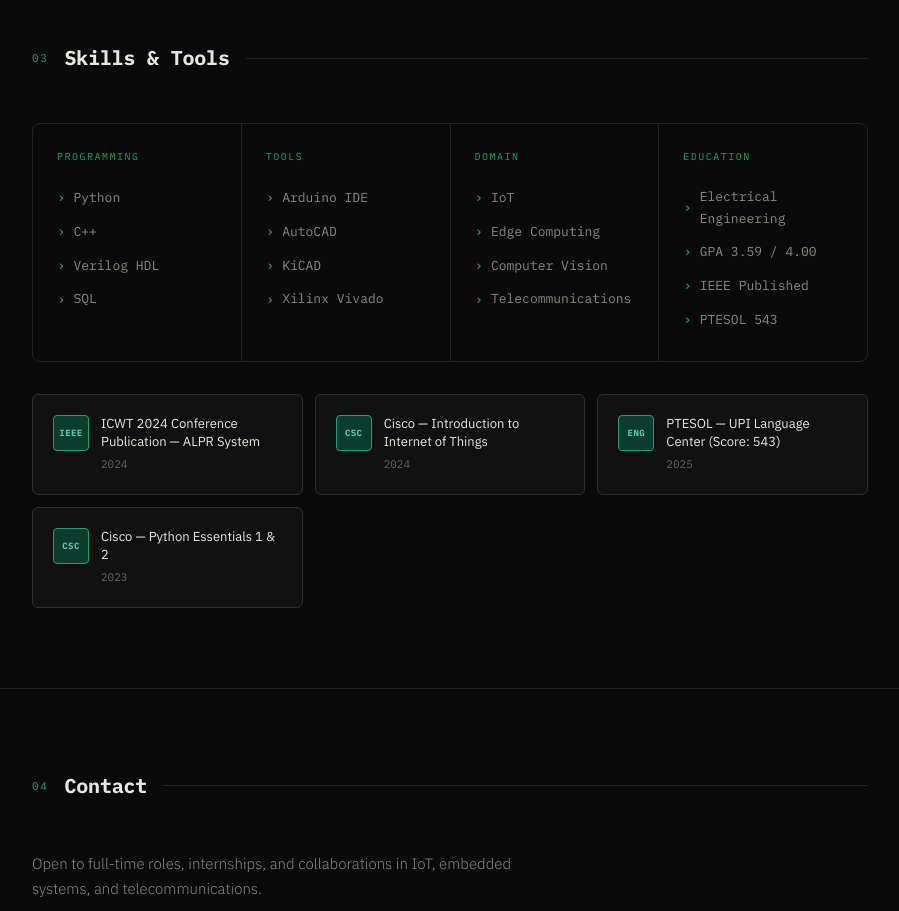
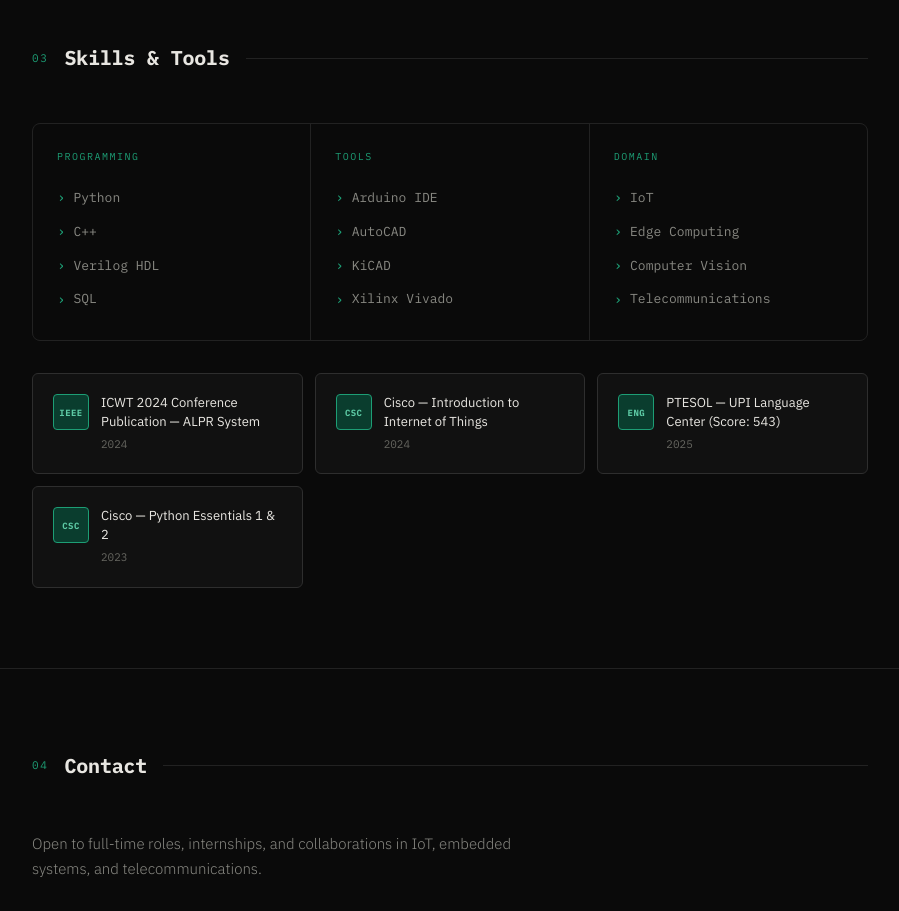
Before and after one commit to galuuuhs/Portfolio, a plain HTML site: page index.html in a window 1280 px wide. Shown: the part 3160-4071 px from the top of the page, without its empty margins (190-1089 px from the left). Drawn offline with Linux system fonts and the light colour scheme.

Commit message:
Remove education skill group from index.html
Removed education section from the skills display.

```diff
--- a/index.html
+++ b/index.html
@@ -855,13 +855,6 @@
         <div class="skill-item">Computer Vision</div>
         <div class="skill-item">Telecommunications</div>
       </div>
-      <div class="skill-group">
-        <div class="skill-group-title">Education</div>
-        <div class="skill-item">Electrical Engineering</div>
-        <div class="skill-item">GPA 3.59 / 4.00</div>
-        <div class="skill-item">IEEE Published</div>
-        <div class="skill-item">PTESOL 543</div>
-      </div>
     </div>
 
     <div style="margin-top: 2rem;" class="reveal">
```
